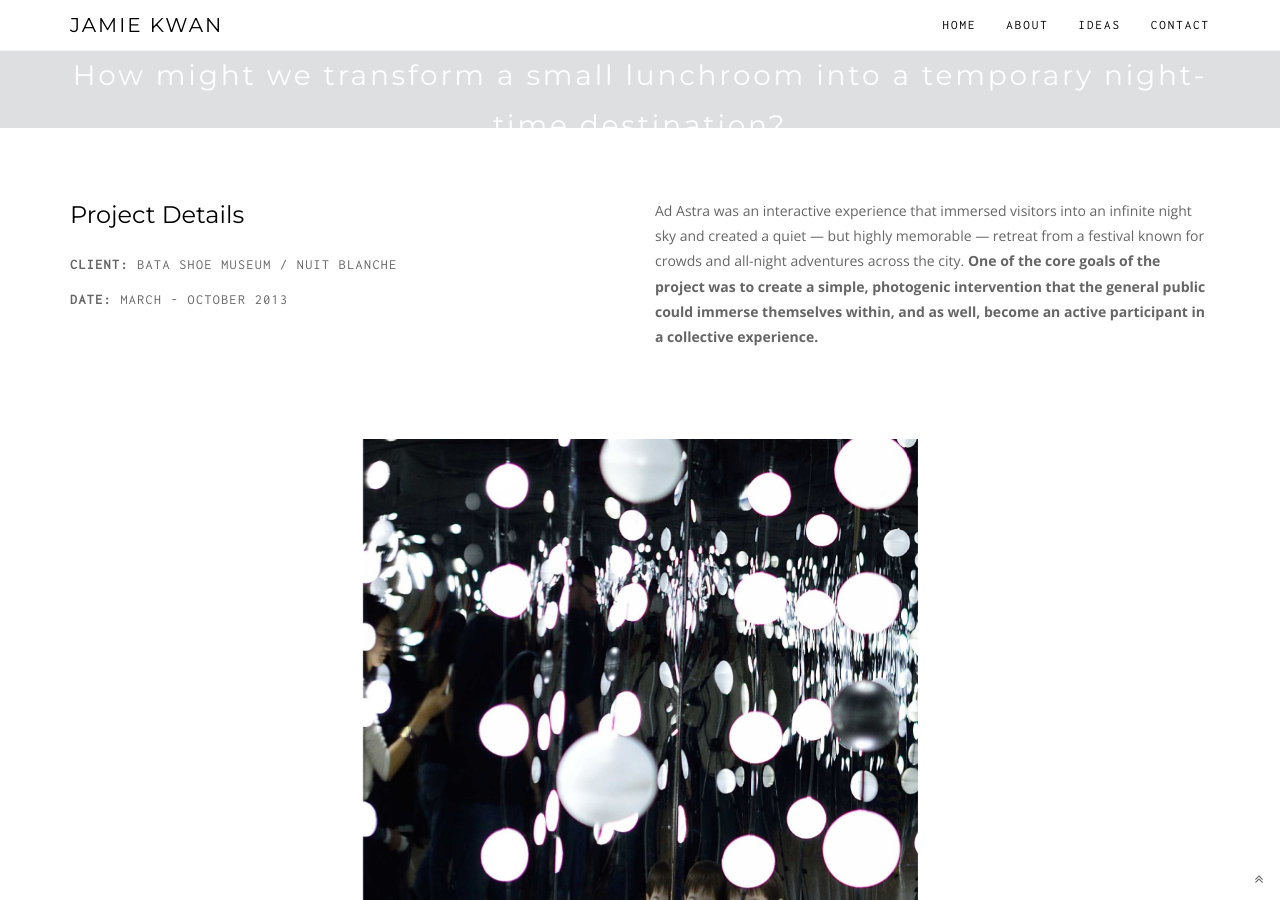
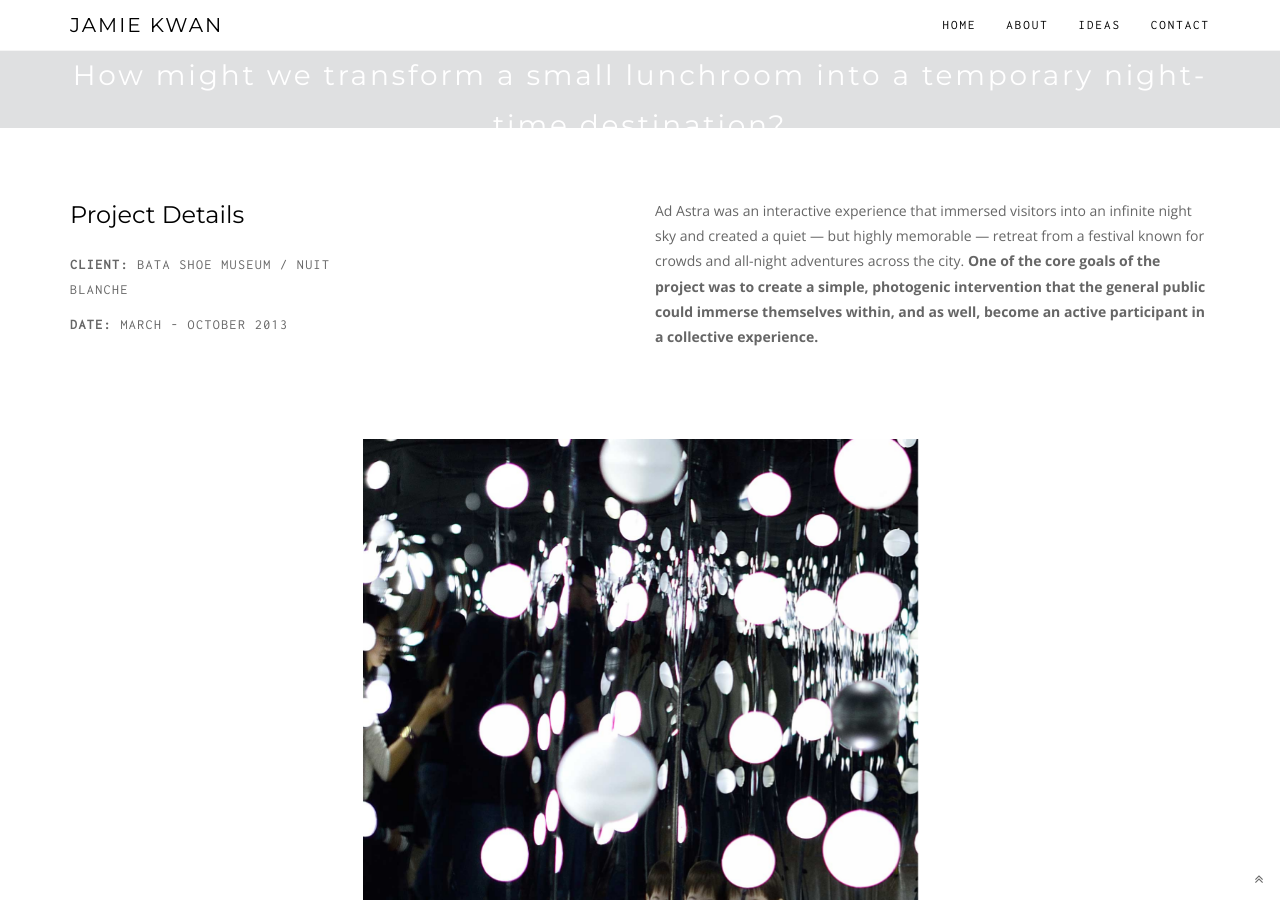
Before and after one commit to jmk91/jamiemkwan, a Jekyll site: the page built from ad-astra.html, in a window 1280 px wide and 900 px high, scrolled down 772 px. Built offline with Jekyll 4.4.1, drawn with Linux system fonts in a browser that asks for light colours.

Commit message:
adjust layout

```diff
--- a/_layouts/portfolio.html
+++ b/_layouts/portfolio.html
@@ -14,10 +14,10 @@
 
 		<div class="hs-caption container">
 			<div class="caption-content">
-				<div class="hs-title-size-1 font-alt m-b-20" style="text-transform:uppercase">
+				<div class="hs-title-size-1 font-alt m-b-20 wow fadeInUp" style="text-transform:uppercase">
 					{{ page.title }}
 				</div>
-				<div class="hs-title-size-3 font-alt">
+				<div class="hs-title-size-3 font-alt wow fadeInUp" data-wow-delay="0.4s">
 					{{ page.oneliner }}
 					<br>
 					<i class="fa fa-angle-down"></i>
@@ -38,9 +38,9 @@
 
 				<div class="row">
 
-					<div class="col-sm-6">
+					<div class="col-sm-3 col-m-3 col-xl-3">
 
-						<div class="work-details">
+						<div class="work-details wow fadeInUp">
 							<h3 class="work-details-title font-alt">Project Details</h3>
 							<ul>
 								{% for text in page.client %}<li class="font-inc"><strong>Client: </strong>{{page.client}}</li>{% endfor %}
@@ -51,7 +51,7 @@
 
 					</div>
 
-					<div class="col-sm-6">
+					<div class="col-sm-6 col-sm-offset-3 col-m-6 col-m-offset-3 col-xl-6 col-xl-offset-3 wow fadeInUp">
 						{{ content }}
 					</div>
 
@@ -70,9 +70,9 @@
 				{% for image in page.images %}
 				<div class="row">
 
-					<div class="col-sm-6 col-sm-offset-3">
+					<div class="col-sm-6 col-sm-offset-3  wow fadeInUp">
 
-						<p><img src="{{ image.image_path }}" alt="{{ image.title }}" class="img-responsive wow fadeInUp"></p>
+						<p><img src="{{ image.image_path }}" alt="{{ image.title }}" class="img-responsive"></p>
 					</div>
 <!-- 					{% for text in image.caption-right %}
 						<div class="col-sm-2 align-items-end">
```
